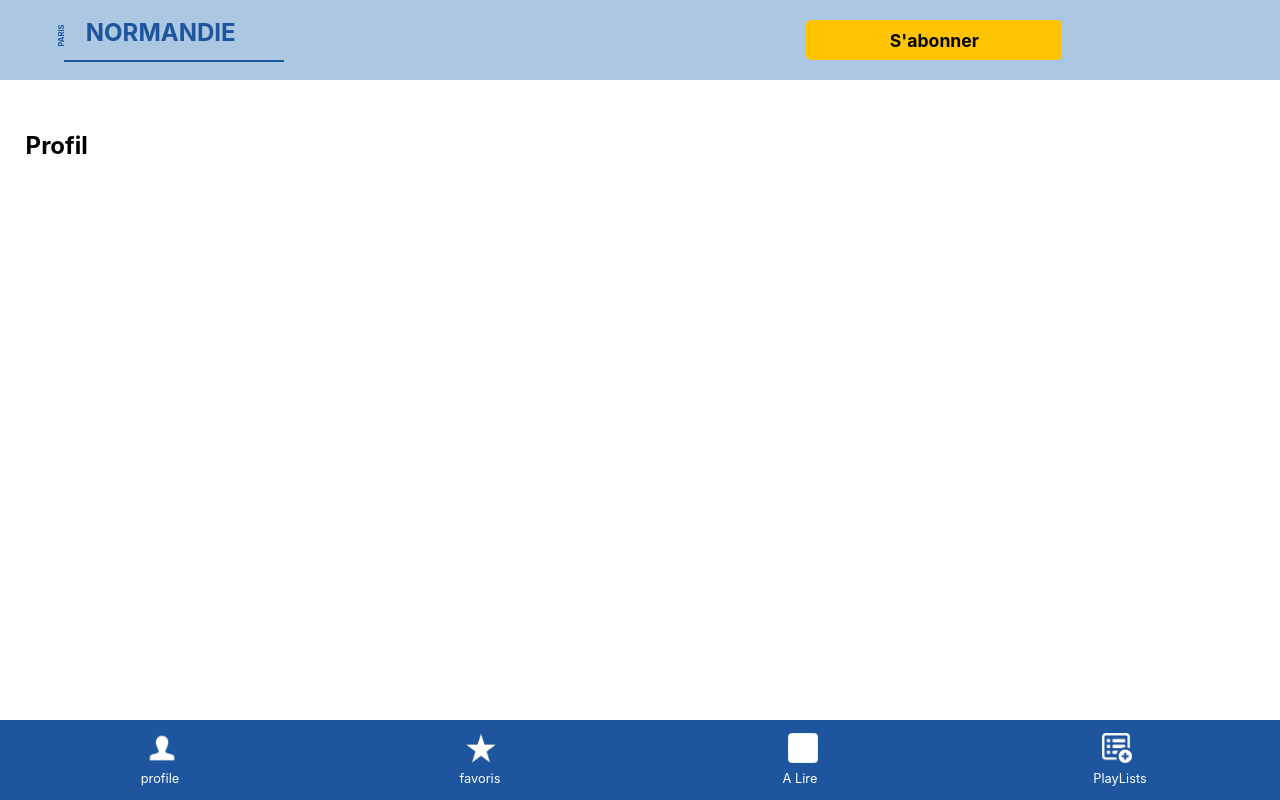
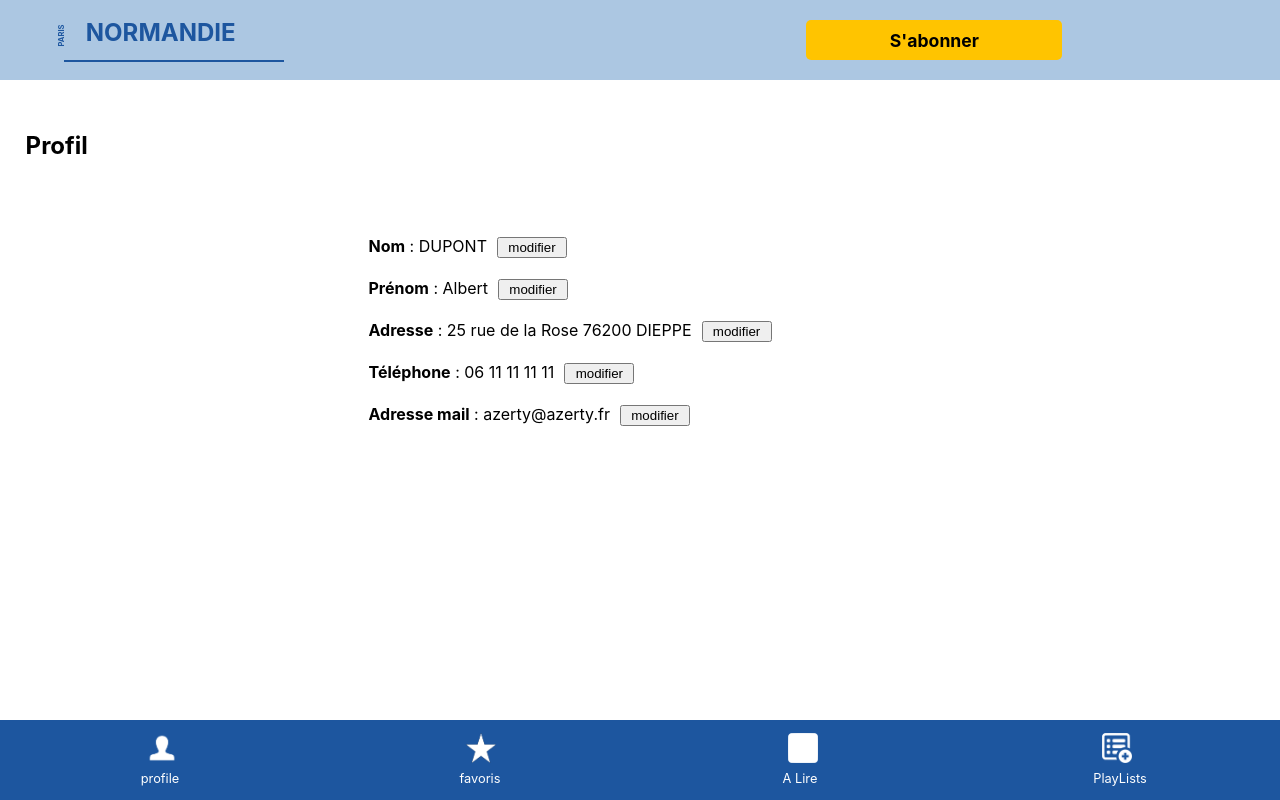
Before and after one commit to guillaumequeste/paris_normandie, a React (Create React App) app: page /profil in a window 1280 px wide. Built offline with nearby package versions, Linux system fonts and the light colour scheme.

Commit message:
profil s'abonner

```diff
--- a/src/components/Profil/Profil.css
+++ b/src/components/Profil/Profil.css
@@ -0,0 +1,30 @@
+.bodyProfil {
+    min-height: 30vh;
+    width: 90vw;
+    margin: 0 auto;
+    display: flex;
+}
+
+.bodyProfil2 {
+    margin: auto;
+}
+
+.data {
+    font-size: 0.8em;
+}
+
+@media screen and (min-width: 640px) {
+    .data {
+        font-size: 1em;
+    }
+}
+
+.btn_edit {
+    display: inline-block;
+    width: 200px;
+    margin: 10px;
+}
+
+.btn_form {
+    width: 70px;
+}
--- a/src/components/Profil/Profil.js
+++ b/src/components/Profil/Profil.js
@@ -10,6 +10,40 @@ class Profil extends Component {
                 <Header />
                 <div className="body">
                     <h2>Profil</h2>
+                    <div className="bodyProfil">
+                        <div className="bodyProfil2">
+                            <div className="edit"><b>Nom</b>
+                                <span className="data"> : DUPONT</span>
+                                <div className="btn_edit">
+                                    <button className="btn_form">modifier</button>
+                                </div>
+                            </div>
+                            <div className="edit"><b>Prénom</b>
+                                <span className="data"> : Albert</span>
+                                <div className="btn_edit">
+                                    <button className="btn_form">modifier</button>
+                                </div>
+                            </div>
+                            <div className="edit"><b>Adresse</b>
+                                <span className="data"> : 25 rue de la Rose 76200 DIEPPE</span>
+                                <div className="btn_edit">
+                                    <button className="btn_form">modifier</button>
+                                </div>
+                            </div>
+                            <div className="edit"><b>Téléphone</b>
+                                <span className="data"> : 06 11 11 11 11</span>
+                                <div className="btn_edit">
+                                    <button className="btn_form">modifier</button>
+                                </div>
+                            </div>
+                            <div className="edit"><b>Adresse mail</b>
+                                <span className="data"> : azerty@azerty.fr</span>
+                                <div className="btn_edit">
+                                    <button className="btn_form">modifier</button>
+                                </div>
+                            </div>
+                        </div>
+                    </div>
                 </div>
                 <Footer />
             </div>
--- a/src/components/SAbonner/SAbonner.css
+++ b/src/components/SAbonner/SAbonner.css
@@ -0,0 +1,18 @@
+.bodySabonner {
+    min-height: 30vh;
+    width: 90vw;
+    margin: 0 auto;
+    display: flex;
+}
+
+.bodySabonner2 {
+    margin: auto;
+}
+
+.input_form {
+    margin: 10px;
+}
+
+.btn_submit {
+    text-align: right;
+}
--- a/src/components/SAbonner/SAbonner.js
+++ b/src/components/SAbonner/SAbonner.js
@@ -10,6 +10,28 @@ class SAbonner extends Component {
                 <Header />
                 <div className="body">
                     <h2>S'abonner</h2>
+                    <div className="bodySabonner">
+                        <form className="bodySabonner2">
+                            <div className="edit"><b>Nom</b>
+                                <input className="input_form"/>
+                            </div>
+                            <div className="edit"><b>Prénom</b>
+                                <input className="input_form"/>
+                            </div>
+                            <div className="edit"><b>Adresse</b>
+                                <input className="input_form"/>
+                            </div>
+                            <div className="edit"><b>Téléphone</b>
+                                <input className="input_form"/>
+                            </div>
+                            <div className="edit"><b>Adresse mail</b>
+                                <input className="input_form"/>
+                            </div>
+                            <div className="btn_submit">
+                                <button>Valider</button>
+                            </div>
+                        </form>
+                    </div>
                 </div>
                 <Footer />
             </div>
```
